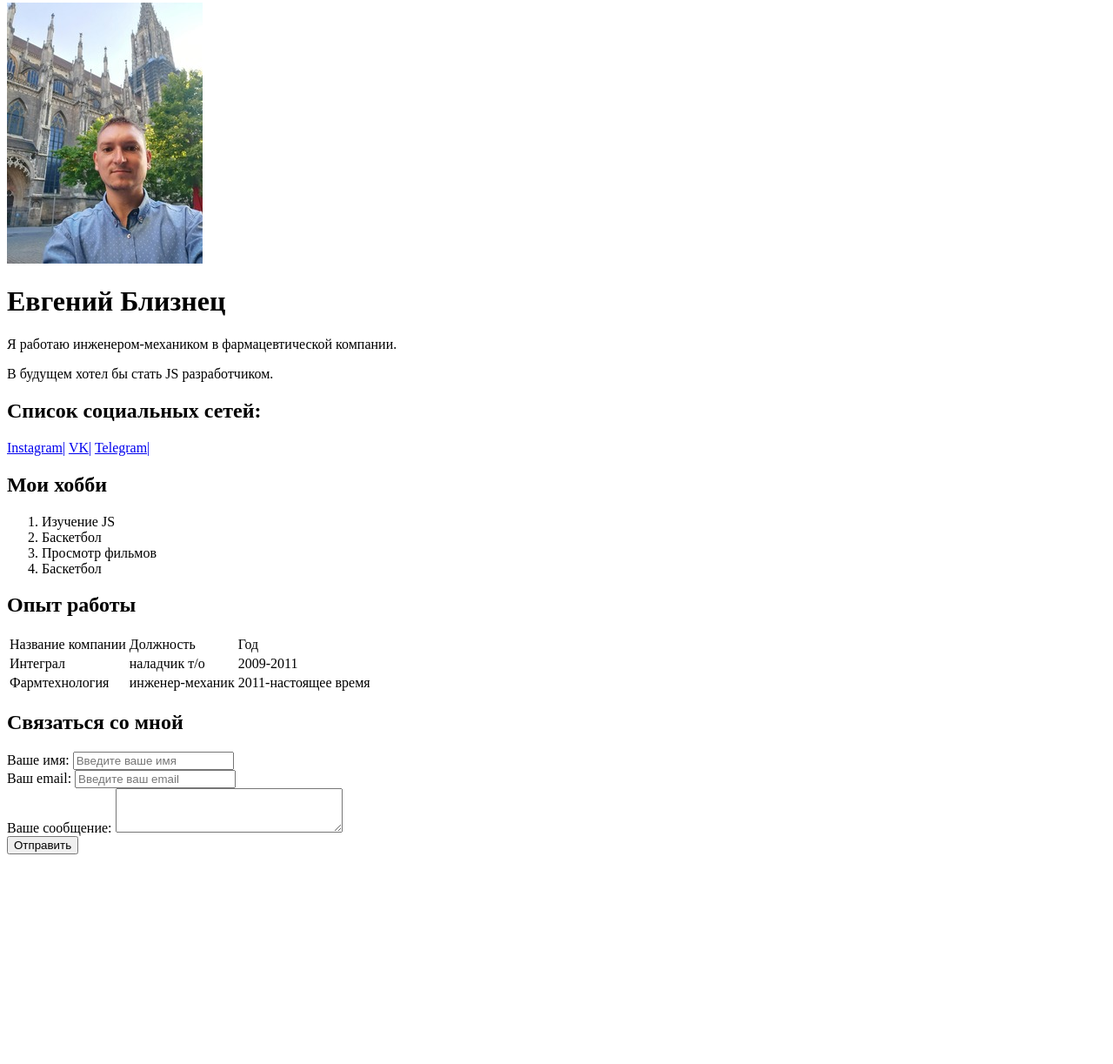
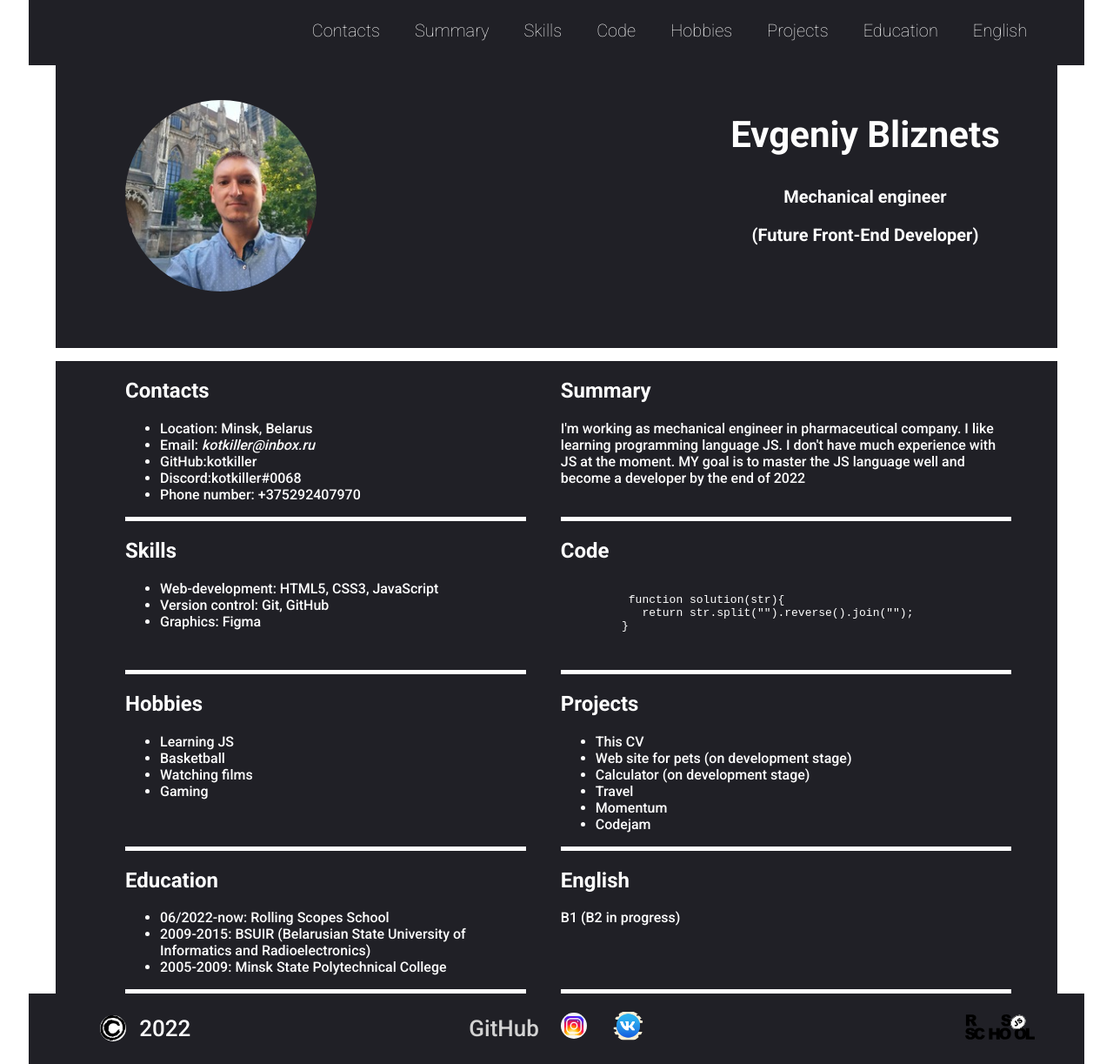
Before and after one commit to Kotkiller/rsschool-cv, a plain HTML site: page index.html in a window 1280 px wide. Shown: the part 5-1228 px from the top of the page at 87% size. Before the commit the page ends 995 px from the top, so only its background shows below. Drawn offline with Linux system fonts and the light colour scheme.

Commit message:
feat:add some hanges

```diff
--- a/index.html
+++ b/index.html
@@ -2,81 +2,201 @@
 <html lang="en">
   <head>
     <meta charset="UTF-8" />
+    <meta http-equiv="X-UA-Compatible" content="IE=edge" />
     <meta name="viewport" content="width=device-width, initial-scale=1.0" />
-    <meta name="keywords" content="резюме, страница,html" />
-    <meta name="description" content="Это моя первая html страница" />
-    <title>My first page</title>
-    <link rel="stylesheet" href="css.css" />
+    <title>CV</title>
+    <link rel="stylesheet" href="style.css" />
+    <link rel="icon" href="1.ico" />
+    <link rel="preconnect" href="https://fonts.gstatic.com" />
+    <link
+      href="https://fonts.googleapis.com/css2?family=Roboto:wght@100;300;500;700&display=swap"
+      rel="stylesheet"
+    />
   </head>
   <body>
-    <div class="container">
-      <div class="info">
-        <img src="1.jpg" alt="my avatar" />
-        <div class="info-text">
-          <h1>Евгений Близнец</h1>
-          <p>Я работаю инженером-механиком в фармацевтической компании.</p>
-          <p>В будущем хотел бы стать JS разработчиком.</p>
-          <h2>Список социальных сетей:</h2>
-          <a href="https://Instagram.com" target="_blank"> Instagram|</a>
-          <a href="https://vk.com" target="_blank"> VK|</a>
-          <a href="https://telegram.org" target="_blank"> Telegram|</a>
+    <header class="header">
+      <div class="container">
+        <nav class="nav">
+          <ul class="nav-list">
+            <li class="nav-item">
+              <a href="#contacts" class="nav-link">Contacts</a>
+            </li>
+            <li class="nav-item">
+              <a href="#summary" class="nav-link">Summary</a>
+            </li>
+            <li class="nav-item">
+              <a href="#skills" class="nav-link">Skills</a>
+            </li>
+            <li class="nav-item"><a href="#code" class="nav-link">Code</a></li>
+            <li class="nav-item">
+              <a href="#hobbies" class="nav-link">Hobbies</a>
+            </li>
+            <li class="nav-item">
+              <a href="#projects" class="nav-link">Projects</a>
+            </li>
+            <li class="nav-item">
+              <a href="#education" class="nav-link">Education</a>
+            </li>
+            <li class="nav-item">
+              <a href="#english" class="nav-link">English</a>
+            </li>
+          </ul>
+        </nav>
+      </div>
+    </header>
+    <main class="main">
+      <div class="container main-container">
+        <div class="aboutme">
+          <section class="about-me">
+            <div class="photo">
+              <img class="myphoto" src="1.jpg" alt="my photo" />
+            </div>
+            <div class="description">
+              <h1 class="Evgeniy">Evgeniy Bliznets</h1>
+              <h3>Mechanical engineer</h3>
+              <h3>(Future Front-End Developer)</h3>
+            </div>
+          </section>
         </div>
+        <section class="section" id="contacts">
+          <h2 class="section-contacts">Contacts</h2>
+          <ul class="contacts">
+            <li class="section-item">Location: Minsk, Belarus</li>
+            <li class="section-item">Email: <em> kotkiller@inbox.ru</em></li>
+            <li class="section-item">GitHub:kotkiller</li>
+            <li class="section-item">Discord:kotkiller#0068</li>
+            <li class="section-item">Phone number: +375292407970</li>
+          </ul>
+        </section>
+        <section class="section" id="summary">
+          <h2 class="section-summary">Summary</h2>
+          <p>
+            I'm working as mechanical engineer in pharmaceutical company. I like
+            learning programming language JS. I don't have much experience with
+            JS at the moment. MY goal is to master the JS language well and
+            become a developer by the end of 2022
+          </p>
+        </section>
+        <section class="section" id="skills">
+          <h2 class="section-skills">Skills</h2>
+          <ul class="skills">
+            <li class="section-item">
+              Web-development: HTML5, CSS3, JavaScript
+            </li>
+            <li class="section-item">Version control: Git, GitHub</li>
+            <li class="section-item">Graphics: Figma</li>
+          </ul>
+        </section>
+        <section class="section" id="code">
+          <h2 class="section-code">Code</h2>
+          <pre>
+        <code>
+          function solution(str){
+            return str.split("").reverse().join("");
+         }
+        </code>
+      </pre>
+        </section>
+        <section class="section" id="hobbies">
+          <h2 class="section-hobbies">Hobbies</h2>
+          <ul class="hobbies">
+            <li class="section-item">Learning JS</li>
+            <li class="section-item">Basketball</li>
+            <li class="section-item">Watching films</li>
+            <li class="section-item">Gaming</li>
+          </ul>
+        </section>
+        <section class="section" id="projects">
+          <h2 class="section-projects">Projects</h2>
+          <ul class="projects">
+            <li class="section-item"><a
+              href="#"
+              class="cv"
+              target="_blank"
+              >This CV</a
+            ></li>
+            <li class="section-item">
+              <a
+                href="https://kotkiller.github.io/BestFriends/"
+                class="website"
+                target="_blank"
+                >Web site for pets (on development stage)</a
+              >
+            </li>
+            <li class="section-item">
+              <a
+                href=" https://kotkiller.github.io/Calculator/"
+                class="calc"
+                target="_blank"
+                >Calculator (on development stage)</a
+              >
+            </li>
+            <li class="section-item">
+              <a
+                href=" https://rolling-scopes-school.github.io/kotkiller-JSFEPRESCHOOL2022Q2/travel/"
+                class="travel"
+                target="_blank"
+                >Travel</a
+              >
+            </li>
+            <li class="section-item">
+              <a
+                href=" https://rolling-scopes-school.github.io/kotkiller-JSFEPRESCHOOL2022Q2/momentum/"
+                class="momentum"
+                target="_blank"
+                >Momentum</a
+              >
+            </li>
+            <li class="section-item">
+              <a
+                href=" https://kotkiller.github.io/eldritch-codejam/"
+                class="codejam"
+                target="_blank"
+                >Codejam</a
+              >
+            </li>
+          </ul>
+        </section>
+        <section class="section" id="education">
+          <h2 class="section-education">Education</h2>
+          <ul class="education">
+            <li class="section-item">06/2022-now: Rolling Scopes School</li>
+            <li class="section-item">
+              2009-2015: BSUIR (Belarusian State University of Informatics and
+              Radioelectronics)
+            </li>
+            <li class="section-item">
+              2005-2009: Minsk State Polytechnical College
+            </li>
+          </ul>
+        </section>
+        <section class="section" id="english">
+          <h2 class="section-english">English</h2>
+          <p>B1 (B2 in progress)</p>
+        </section>
       </div>
-      <div class="card1">
-        <h2>Мои хобби</h2>
-        <ol>
-          <li>Изучение JS</li>
-          <li>Баскетбол</li>
-          <li>Просмотр фильмов</li>
-          <li>Баскетбол</li>
-        </ol>
+    </main>
+    <footer class="footer">
+      <div class="container">
+        <img src="copy.jpg" alt="copyright" class="copy" />
+        <p class="year">2022</p>
+        <a href="https://github.com/Kotkiller" class="github" target="_blank"
+          >GitHub</a
+        >
+        <a
+          href="https://instagram.com/_kotkiller"
+          class="instalink"
+          target="_blank"
+        >
+          <img class="insta" src="instagram.jpg" alt="insta"
+        /></a>
+        <a href="https://vk.com/_kotkiller" class="vklink" target="_blank">
+          <img class="vk" src="vk.png" alt="vk"
+        /></a>
+        <a href="https://rs.school/js/" class="rslink" target="_blank">
+          <img class="label" src="label.svg" alt="shool-label"
+        /></a>
       </div>
-      <div class="card2">
-        <h2>Опыт работы</h2>
-        <table class="table">
-          <thead>
-            <tr>
-              <td>Название компании</td>
-              <td>Должность</td>
-              <td>Год</td>
-            </tr>
-          </thead>
-          <tbody>
-            <tr>
-              <td>Интеграл</td>
-              <td>наладчик т/о</td>
-              <td>2009-2011</td>
-            </tr>
-            <tr>
-              <td>Фармтехнология</td>
-              <td>инженер-механик</td>
-              <td>2011-настоящее время</td>
-            </tr>
-          </tbody>
-        </table>
-      </div>
-      <div class="card3">
-        <h2>Связаться со мной</h2>
-        <div class="input">
-          <label for="name"> Ваше имя:</label>
-          <input type="text" id="name" placeholder="Введите ваше имя" />
-        </div>
-        <div class="input">
-          <label for="email"> Ваш email:</label>
-          <input type="email" id="email" placeholder="Введите ваш email" />
-        </div>
-        <div class="input">
-          <label for="message"> Ваше сообщение:</label>
-          <textarea
-            id="message"
-            cols="30"
-            rows="3"
-            placeholder="Введите ваше сообщение"
-          >
-          </textarea>
-        </div>
-        <button type="submit" class="btn">Отправить</button>
-      </div>
-    </div>
+    </footer>
   </body>
 </html>
--- a/style.css
+++ b/style.css
@@ -1,149 +1,247 @@
-
-@import url("https://fonts.googleapis.com/css2?family=Roboto:ital,wght@0,400;0,500;1,400&display=swap");
-body {
-  background-color: Gainsboro;
-  font-family: "Roboto", sans-serif;
-  font-size: 16px;
-  font-weight: 600px;
-  font-style: oblique;
-  font-display: auto;
-  font-stretch: narrower;
-  text-transform: normal;
-  margin-bottom: 30px;
-}
-.container img {
-  box-shadow: 4px 4px 14px rgba(0, 0, 0, 0.25);
-  border-radius: 28px;
+html {
+  scroll-behavior: smooth;
 }
 
-.info-text {
-  margin-left: 45px;
-  margin-top: 0px;
+body {
+  font-family: "Roboto", sans-serif;
+  min-height: 100vh;
+  margin: 0;
+  padding: 0;
+  display: flex;
+  flex-direction: column;
+  justify-content: space-between;
+  color: #ffffff;
 }
 
-.info {
-  display: flex;
-  padding-top: 0px;
+* {
+  box-sizing: border-box;
 }
 
-.info-text p {
-  font-style: oblique;
-  font-weight: bold;
-  margin: 0;
+.header {
+  background-color: #202026;
+  height: 80px;
+  width: 1214px;
+  display: flex;
+  align-items: center;
+  margin: 0 auto;
 }
 
-/* способы подбора цветов:
-body {
-    1)color: red or #4B0082: первые 2 значения отвечают за красный цвет, следующие 2-за зеленый, последние 2-за синий;
-значения могут быть от 0 до FF(макс.)
-    2) ввести в гугле css colors
-    3) color: rgd(255,0,0); значения от 0 до 255
-    4)color: rgda(0,0,0,0.5); 4-й параметр-это прозрачность (от 0 до 1)
-
-} */
-
-.card1 {
-  background-color: #faebd7;
-  border-radius: 10px;
-  padding-bottom: 5px;
-  margin-bottom: 10px;
-  padding-left: 10px;
+.nav-list {
+  display: flex;
+  justify-content: flex-end;
+  align-items: center;
+  list-style: none;
+  margin-left: 220px;
 }
 
-.card1 h2 {
-  padding-top: 10px;
-  padding-left: 8px;
+.nav-link {
+  padding: 0 20px;
+  line-height: 50px;
+  text-decoration: none;
+  color: #ffffff;
+  transition: 0.3s;
+  transition: color 0.5s;
 }
 
-.card2 {
-  background-color: #add8e6;
-  border-radius: 10px;
-  margin-bottom: 10px;
-  padding-left: 10px;
-  padding-bottom: 10px;
+.nav-link:hover {
+  color: #808080;
 }
 
-.card2 h2 {
-  padding-top: 10px;
-  padding-left: 6px;
+.nav-item {
+  height: 50px;
+  font-size: 20px;
+  font-weight: 100;
 }
 
-.table td {
-  padding-left: 10px;
+.main {
+  display: flex;
 }
 
-.card3 {
-  background-color: #f0fff0;
-  border-radius: 10px;
-  padding-left: 14px;
-  padding-bottom: 10px;
+.container.main-container {
+  display: flex;
+  flex-wrap: wrap;
+  width: 90%;
 }
 
-.card3 h2 {
-  padding-top: 10px;
-  padding-left: 4px;
+.photo {
+  width: 220px;
+  border-radius: 50%;
+  overflow: hidden;
+  height: 220px;
+  margin-bottom: 20px;
+  margin-left: 80px;
+}
+
+.myphoto {
+  width: 220px;
+  margin-top: -70px;
+}
+
+.aboutme {
+  margin-top: 40px;
+  border-bottom: 15px solid white;
+  height: 300px;
+  width: 100%;
+}
+
+.description {
+  display: block;
+  margin-left: 710px;
+  margin-top: -240px;
   text-align: center;
 }
 
-.container {
-  max-width: 750px;
-  margin: auto;
-  padding-top: 10px;
+.description h1 {
+  font-size: 42px;
 }
 
-.container ol {
-  padding-left: 20px;
+.description h3 {
+  font-size: 20px;
 }
 
-a {
-  text-decoration: none;
+#contacts {
+  border-bottom: 5px solid #ffffff;
+  margin-left: 40px;
 }
 
-a:hover {
-  cursor: pointer;
-  text-decoration: underline;
+#summary {
+  width: 672.38px;
+  height: 184px;
+  margin-left: 40px;
 }
 
-a:active {
-  color: RED;
+.section {
+  width: 40%;
 }
 
-a:visited {
-  color: grey;
+@media (max-width: 768px) {
+  .section {
+    width: 100%;
+  }
 }
 
-.btn {
-  background: black;
-  color: white;
-  padding: 10px 20px 10px 20px;
-  margin-left: 4px;
-  font-family: inherit;
-  cursor: pointer;
+#contacts {
+  margin-left: 80px;
 }
 
-.btn:hover {
-  opacity: 0.8;
+#summary {
+  width: 45%;
+  border-bottom: 5px solid #ffffff;
 }
 
-.input label {
-  display: flex;
-  font-size: 14px;
+#skills {
+  margin-left: 80px;
+  border-bottom: 5px solid #ffffff;
 }
 
-.input input,
-textarea {
-  width: 50%;
-  margin-right: 20px;
-  background: transparent;
-  font-family: inherit;
-  color: black;
+#code {
+  width: 45%;
+  border-bottom: 5px solid #ffffff;
+  margin-left: 40px;
 }
 
-@media (max-width: 650px) {
-  .info {
-    font-size: 1rem;
-    padding: 10px;
-    text-align: center;
-    display: block;
-  }
+#hobbies {
+  margin-left: 80px;
+  border-bottom: 5px solid #ffffff;
 }
+
+#projects {
+  border-bottom: 5px solid #ffffff;
+  margin-left: 40px;
+  width: 45%;
+  transition: 0.3s;
+  transition: color 0.5s;
+}
+
+.cv, .website,
+.calc,
+.momentum,
+.codejam,
+.travel {
+  text-decoration: none;
+  color: white;
+}
+
+a:hover{
+color:#808080;
+transition:0.5s;
+}
+
+#education {
+  margin-left: 80px;
+  border-bottom: 5px solid #ffffff;
+}
+
+#english {
+  border-bottom: 5px solid #ffffff;
+  margin-left: 40px;
+  width: 45%;
+}
+
+.footer {
+  padding-top: 10px;
+  color: #ffffff;
+  background-color: #202026;
+  width: 1214px;
+  margin: 0 auto;
+  display: flex;
+}
+
+.copy {
+  width: 30px;
+  height: 30px;
+  border-radius: 50%;
+  margin-top: 15px;
+  margin-left: 25px;
+}
+
+.container {
+  max-width: 1214px;
+  margin: 0 auto;
+  display: flex;
+  background-color: #202026;
+}
+
+p.year {
+  margin-left: 15px;
+  font-size: 26px;
+  margin-top: 15px;
+}
+
+.github {
+  font-size: 26px;
+  text-decoration: none;
+  margin-left: 320px;
+  margin-top: 15px;
+  color: #d3d3d3;
+  transition: 0.3s;
+  transition: color 0.5s;
+}
+
+.github:hover {
+  color: #808080;
+}
+
+.insta {
+  height: 30px;
+  width: 30px;
+  border-radius: 50%;
+  margin-top: 12px;
+  margin-left: 25px;
+}
+
+.vk {
+  height: 35px;
+  width: 35px;
+  border-radius: 50%;
+  margin-top: 10px;
+  margin-left: 30px;
+}
+
+.label {
+  width: 80px;
+  height: 50px;
+  padding: 0;
+  margin-top: 3px;
+  margin-left: 370px;
+}
```
Also changed, not shown: cv.md (+5 -0 lines), 1.ico (added), copy.jpg (added), instagram.jpg (added), label.svg (added), vk.png (added).
